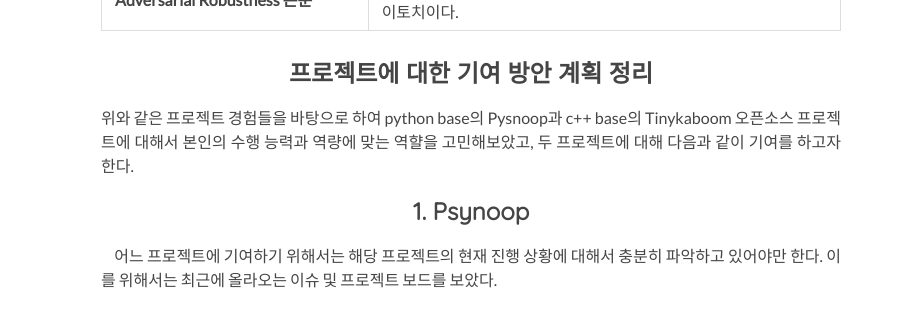
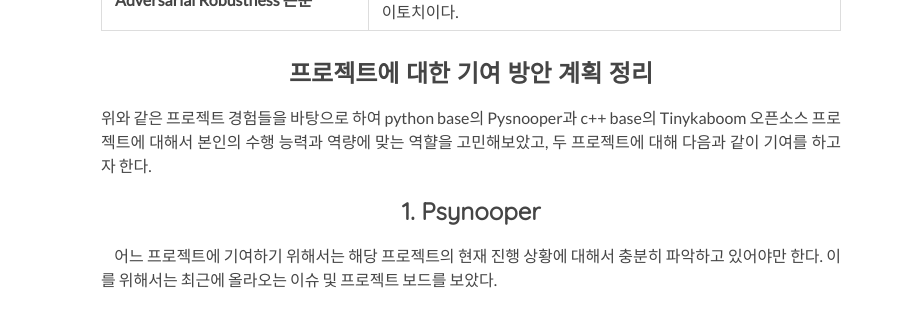
Before and after one commit to JINSUBY/jinsuby1.github.io, a Jekyll site: the page built from _posts/2020-11-11-[개인] 개발 능력 및 역할분석.md, in a window 1280 px wide. Shown: the part 637-946 px from the top of the page, without its empty margins (169-1091 px from the left). Built offline with Jekyll 4.4.1, drawn with Linux system fonts in a browser that asks for light colours; nearby versions of some CDN libraries.

Commit message:
Update 2020-11-11-[개인] 개발 능력 및 역할분석.md

```diff
--- a/_posts/2020-11-11-[개인] 개발 능력 및 역할분석.md
+++ b/_posts/2020-11-11-[개인] 개발 능력 및 역할분석.md
@@ -33,9 +33,9 @@
 </tr></table>
 
 ## 프로젝트에 대한 기여 방안 계획 정리
-위와 같은 프로젝트 경험들을 바탕으로 하여 python base의 Pysnoop과 c++ base의 Tinykaboom 오픈소스 프로젝트에 대해서 본인의 수행 능력과 역량에 맞는 역햘을 고민해보았고, 두 프로젝트에 대해 다음과 같이 기여를 하고자 한다.
+위와 같은 프로젝트 경험들을 바탕으로 하여 python base의 Pysnooper과 c++ base의 Tinykaboom 오픈소스 프로젝트에 대해서 본인의 수행 능력과 역량에 맞는 역햘을 고민해보았고, 두 프로젝트에 대해 다음과 같이 기여를 하고자 한다.
 
-## 1. Psynoop
+## 1. Psynooper
 <p>&nbsp;&nbsp;&nbsp;&nbsp;어느 프로젝트에 기여하기 위해서는 해당 프로젝트의 현재 진행 상황에 대해서 충분히 파악하고 있어야만 한다. 이를 위해서는 최근에 올라오는 이슈 및 프로젝트 보드를 보았다.</p>
 <p> 현재 활성화 되어 있는 Planned 와 Bugs 프로젝트 보드를 보면 크게 High Priority와 Low Priority로 구분하여 현재 버그 상황들을 분류해 놓았다. High priority 버그들에 대해 분석하여 기여하도록 노력해 보는 것이 좋아보인다.
 최근 올라오는 이슈들을 보면, 파이썬 버전에 의한 문제, Time 버그, 원하는 범위 만의 출력 등의 문제 개선들이 대부분이다.
```
